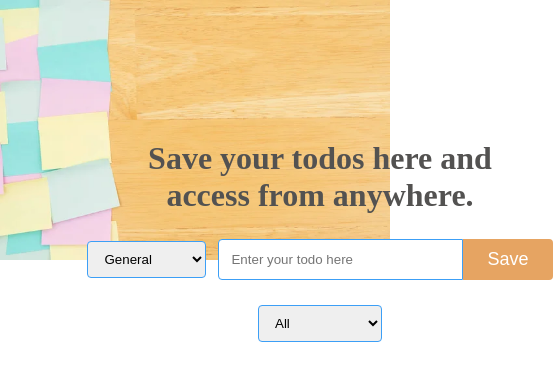
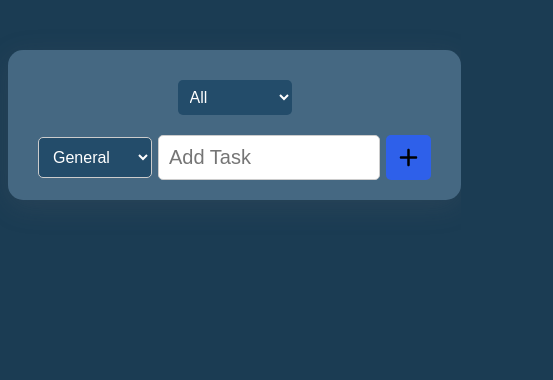
Before and after one commit to abhinaba-dotcom/TODO-APP, a website built with Vite: page index.html in a window 390 px wide. Shown: the whole page, 553 px wide, since content can reach past the window. Built offline with nearby package versions, Linux system fonts and the light colour scheme; a web font is replaced by a local one.

Commit message:
style: Added some styling.

```diff
--- a/index.html
+++ b/index.html
@@ -4,37 +4,24 @@
     <meta charset="UTF-8" />
     <link rel="icon" type="image/svg+xml" href="/vite.svg" />
     <meta name="viewport" content="width=device-width, initial-scale=1.0" />
-    <title>Vite App</title>
+    <title>Todo App</title>
+    <link rel="preconnect" href="https://fonts.googleapis.com" />
+    <link rel="preconnect" href="https://fonts.gstatic.com" crossorigin />
+    <link
+      href="https://fonts.googleapis.com/css2?family=Alan+Sans:wght@300..900&family=Inter:ital,opsz,wght@0,14..32,100..900;1,14..32,100..900&family=Poppins:ital,wght@0,100;0,200;0,300;0,400;0,500;0,600;0,700;0,800;0,900;1,100;1,200;1,300;1,400;1,500;1,600;1,700;1,800;1,900&display=swap"
+      rel="stylesheet"
+    />
     <link rel="stylesheet" href="./src/scss/style.scss" />
-    <link
-      rel="stylesheet"
-      href="https://cdnjs.cloudflare.com/ajax/libs/font-awesome/4.7.0/css/font-awesome.min.css"
-    />
   </head>
-  <body class="body">
+  <body>
+    <!-- create a container for the todo list -->
     <div class="container">
-      <h1>Save your todos here and access from anywhere.</h1>
-
-      <div class="input-box">
-        <div class="input-box-left">
-          <label for="tags"></label>
-          <select id="tags">
-            <option value="general">General</option>
-            <option value="personal">Personal</option>
-            <option value="official">Official</option>
-            <option value="education">Education</option>
-          </select>
-        </div>
-        <div class="input-box-right">
-          <input
-            id="todo-input"
-            class="input-box__input"
-            type="text"
-            placeholder="Enter your todo here"
-          />
-          <button id="saveBtn" class="input-box__save-btn">Save</button>
-        </div>
+      <!-- todo list header -->
+      <div id="header" class="header">
+        <!-- <h1>To Do List</h1> -->
       </div>
+      <!-- task list -->
+      <!-- <h2>Task List</h2> -->
       <div id="todo-container-parent" class="todo-container-parent">
         <select class="filters" id="filters">
           <option value="all">All</option>
@@ -46,7 +33,28 @@
         </select>
         <div id="todo-container" class="todo-container"></div>
       </div>
+      <!-- create input box -->
+      <div class="todo-form">
+        <div class="input-box-left">
+          <label for="tags"></label>
+          <select id="tags" class="tags">
+            <option value="general">General</option>
+            <option value="personal">Personal</option>
+            <option value="official">Official</option>
+            <option value="education">Education</option>
+          </select>
+        </div>
+        <input
+          type="text"
+          class="input-item"
+          name="input_box"
+          id="todo-input"
+          placeholder="Add Task"
+        />
+        <!-- add button  -->
+        <button id="saveBtn" class="input-box__save-btn"><img width="25px" height="25px" src="./src/assets/add.svg" alt="image"></button>
+      </div>
     </div>
-    <script type="module" src="/src/main.js"></script>
+    <script src="./src/main.js"></script>
   </body>
 </html>
--- a/src/main.js
+++ b/src/main.js
@@ -60,6 +60,8 @@ document.addEventListener("DOMContentLoaded", (e) => {
       todoTextPara.contentEditable = true;
       todoTextPara.style.outline = "none";
       todoTextPara.style.outline = "none";
+      todoTextPara.style.background = "gray"
+      todoTextPara.style.padding="2px 4px"
       todoTextPara.focus();
       currentElement.style.display = "none";
       currentElement.previousElementSibling.style.display = "flex";
@@ -128,6 +130,8 @@ document.addEventListener("DOMContentLoaded", (e) => {
 
   // Initial load of todos
   const filters = document.getElementById("filters");
+  console.log(filters);
+  console.log()
   fetchAllTodos(findFilteredTodos(filters.value));
 
   // Event listener to check the change in the filter select
@@ -154,13 +158,13 @@ document.addEventListener("DOMContentLoaded", (e) => {
               }" class="todo-text">${todo.todoText}</p>
             </div>
             <div class="todo-container__button-box">
-              <img class="saveBtn" width="25px" height="25px" src="./src/assets/save.svg" alt="">
+              <img class="saveBtn" width="25px" height="25px" src="./src/assets/save-mat.svg" alt="">
               <img class="editBtn" onclick="myGlobalEditTodo(this,'${
                 todo.id
-              }')" width="25px" height="25px" src="./src/assets/edit.svg" alt="">
+              }')" width="25px" height="25px" src="./src/assets/edit-mat.svg" alt="">
               <img class="deleteBtn"  onclick="myGlobalDeleteTodo('${
                 todo.id
-              }')" width="25px" height="25px" src="./src/assets/delete.svg" alt="">
+              }')" width="25px" height="25px" src="./src/assets/delete-mat.svg" alt="">
             </div>
           </div>
           <p class="todo-item__tag">${capitalizeFirstLetter(todo.tag)}</p>
--- a/src/scss/style.scss
+++ b/src/scss/style.scss
@@ -1,105 +1,117 @@
-* {
-  padding: 0;
-  margin: 0;
-  box-sizing: border-box;
+body {
+  background-color: #1B3C53;
+  font-family: Arial, sans-serif;
+  text-align: center;
+  margin-top: 50px;
+  color: #D2C1B6;
 }
-body {
-  position: absolute;
-  width: 100vw;
-  height: 100vh;
+.container {
+  // background: rgb(41, 33, 33);
+  box-shadow: rgba(100, 100, 111, 0.2) 0px 7px 29px 0px;
+  background-color: #456882;
+  width: fit-content;
+  margin: auto auto;
+  // border: 2px solid #0033ff;
+  padding: 20px 30px;
+
+  border-radius: 15px;
+  display: flex;
+  flex-direction: column;
+  align-items: center;
+  color: #0f202c;
+}
+.header {
+  margin: 5px;
+  font-size: 20px;
+  text-align: center;
+}
+
+h1 {
+  margin-bottom: 20px;
+}
+select {
+  outline: none;
+  background-color: #234C6A;
+  border: none;
+  color: white;
+}
+.todo-form {
   display: flex;
   align-items: center;
-  padding-top: 80px;
-  flex-direction: column;
-  background-image: url('../../src/assets/bg-image.jpg');
-  background-position: top left; /* Position left image to the left, right image to the right */
-  background-repeat: no-repeat; /* Prevent images from repeating */
-  background-size: cover;
-  gap: 15px;
-  .container{
+  gap: 6px;
+}
+.todo-form select {
+  padding: 10px;
+  border: 1px solid #ccc;
+  border-radius: 5px;
+  font-size: 16px;
+}
+.input-item {
+  width: 200px;
+  padding: 10px;
+  border: 1px solid #ccc;
+  border-radius: 5px;
+  font-size: 20px;
+  outline: none;
+}
+.input-box__save-btn {
+  font-size: 20px;
+  cursor: pointer;
+  transition: 0.4s;
+  padding: 10px;
+  border: none;
+  border-radius: 5px;
+  background-color: #2e60ea;
+  color: white;
   display: flex;
   justify-content: center;
   align-items: center;
-    flex-direction: column;
-    margin-left: 250px;
-    margin-top: 60px;
-    gap: 25px;
-    h1{
-      color: #535251;
-      width: 80%;
-      text-align: center;
 }
-  }
-  .input-box {
-    display: flex;
-    align-items: center;
-    gap: 12px;
-    .input-box-left {
-      select {
-        padding: 9px 25px 9px 12px;
-        border-radius: 4px;
-        outline: none;
-        border: 0.5px solid rgb(60, 159, 246);
-      }
-    }
-    .input-box-right {
-      display: flex;
-    }
-    .input-box__input {
-      padding: 10px 25px 10px 12px;
-      width: 450px;
-      border-radius: 4px 0px 0px 4px;
-      outline: none;
-      border: 0.5px solid rgb(60, 159, 246);
-    }
-    button:hover {
-      background-color: #e1ab75;
-      cursor: pointer;
-    }
-    .input-box__save-btn {
-      padding: 10px 24px;
-      color: white;
-      border-radius: 0 4px 4px 0;
-      border: none;
-      background-color: #e6a462;
-      font-size: 18px;
-    }
-  }
-  .todo-container-parent{
-    select {
-        padding: 9px 25px 9px 12px;
-        border-radius: 4px;
-        outline: none;
-        border: 0.5px solid rgb(60, 159, 246);
-      }
+
+.input-box__save-btn:hover {
+  background-color: #9eb7fd;
 }
 .todo-container {
-    padding-top: 15px;
-    display: flex;
-    flex-direction: column;
-    gap: 10px;
+  padding: 0;
+  margin-top: 20px;
+  text-align: left;
+}
+.filters {
+  padding: 8px;
+  border-radius: 5px;
+  font-size: 16px;
+
+}
 .todo-item-parent-container {
+  background-color: transparent;
+  margin-bottom: 10px;
+  margin-top: 10px;
   display: flex;
   flex-direction: column;
   .todo-item {
+    border: 1px solid #D2C1B6;
+    border-radius: 5px;
     position: relative;
     display: flex;
     align-items: center;
     justify-content: space-between;
+    background-color: transparent;
     padding: 10px 12px;
     min-width: 450px;
     border-radius: 4px;
     border-bottom-left-radius: 0;
     outline: none;
-        border: 0.5px solid rgb(60, 159, 246);
-        background-color: rgb(250, 247, 247);
     gap: 4px;
     .todo-item__todo-box {
       display: flex;
       align-items: center;
       gap: 12px;
-          .check-button{
-            border-radius: 100%;
+      .check-button {
+        width: 20px;
+        height: 20px;
+      }
+      .todo-text {
+        font-size: 16px;
       }
     }
     .todo-container__button-box {
@@ -111,8 +123,12 @@ body {
       }
     }
   }
-      .todo-item__tag{
-        background-color: #e6a462;
+  .todo-item__tag {
+    display: flex;
+    align-items: center;
+    gap: 4px;
+    margin-top: 0;
+    background-color: #234C6A;
     padding: 4px 8px;
     width: fit-content;
     color: white;
@@ -120,6 +136,13 @@ body {
     border-bottom-left-radius: 4px;
     font-size: 14px;
   }
+}
+.todo-form{
+  .tags{
+    display: flex;
+  }
+  .input-item{
+    display: flex;
   }
 }
 .saveBtn {
@@ -133,7 +156,6 @@ body {
   border-radius: 4px;
   color: white;
   animation: animate-alert-box 3s ease-in-out forwards;
-  }
 }
 @keyframes animate-alert-box {
   0% {
@@ -152,18 +174,3 @@ body {
     top: -50px;
   }
 }
-@media screen and (max-width: 425px) {
-  body {
-    .input-box {
-      .input-box__input {
-        width: 245px;
-      }
-    }
-    .todo-container {
-      .todo-item {
-        min-width: 300px;
-        max-width: 300px;
-      }
-    }
-  }
-}
```
Also changed, not shown: index1.html (added, +52 -0 lines), src/assets/add.svg (added), src/assets/delete-mat.svg (added), src/assets/delete-red.svg (added), src/assets/edit-blue.svg (added), src/assets/edit-mat.svg (added), src/assets/personal.svg (added), src/assets/save-blue.svg (added), src/assets/save-mat.svg (added), 1 other file. Lines whose indentation alone changed are shown as unchanged.
